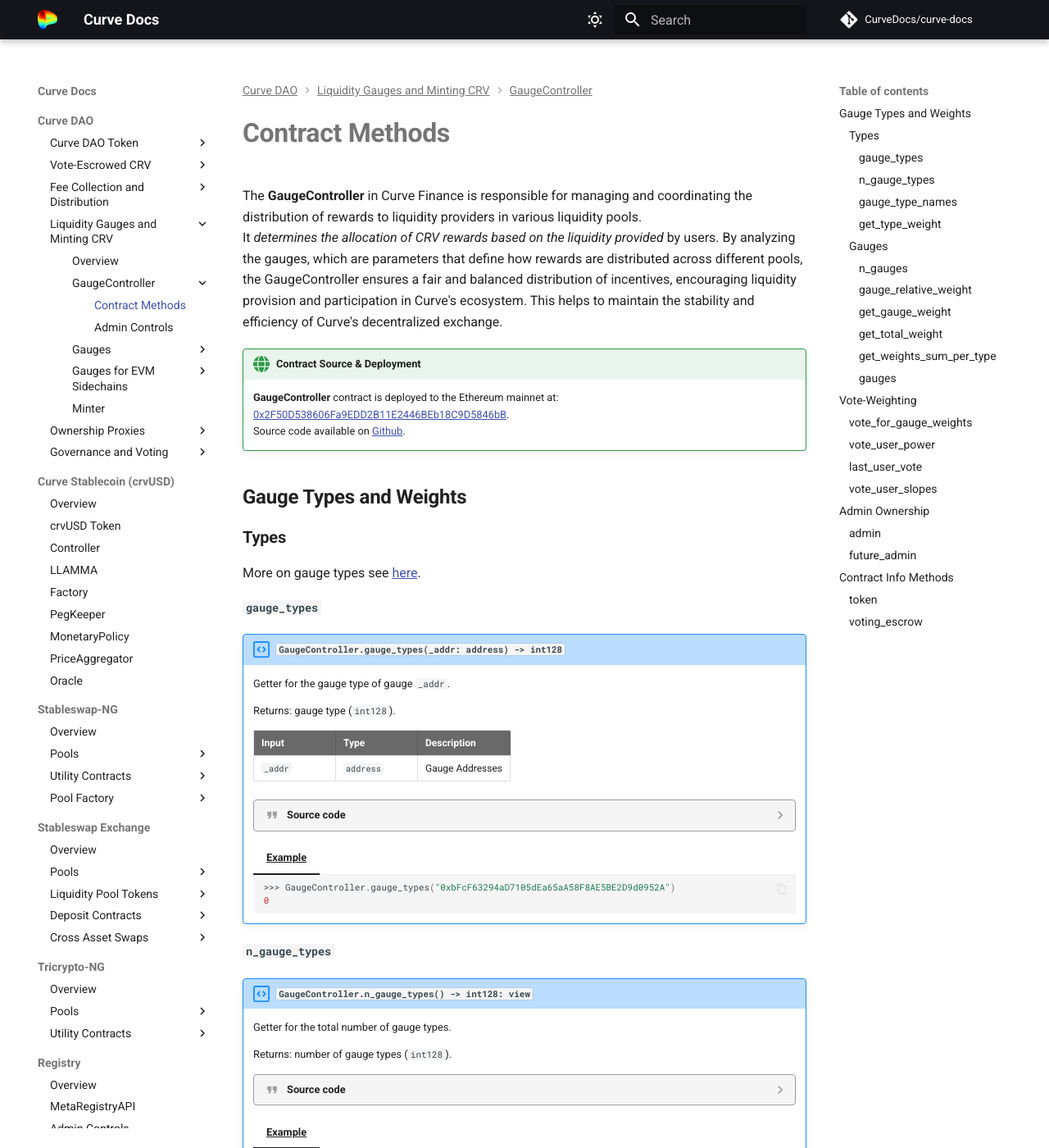
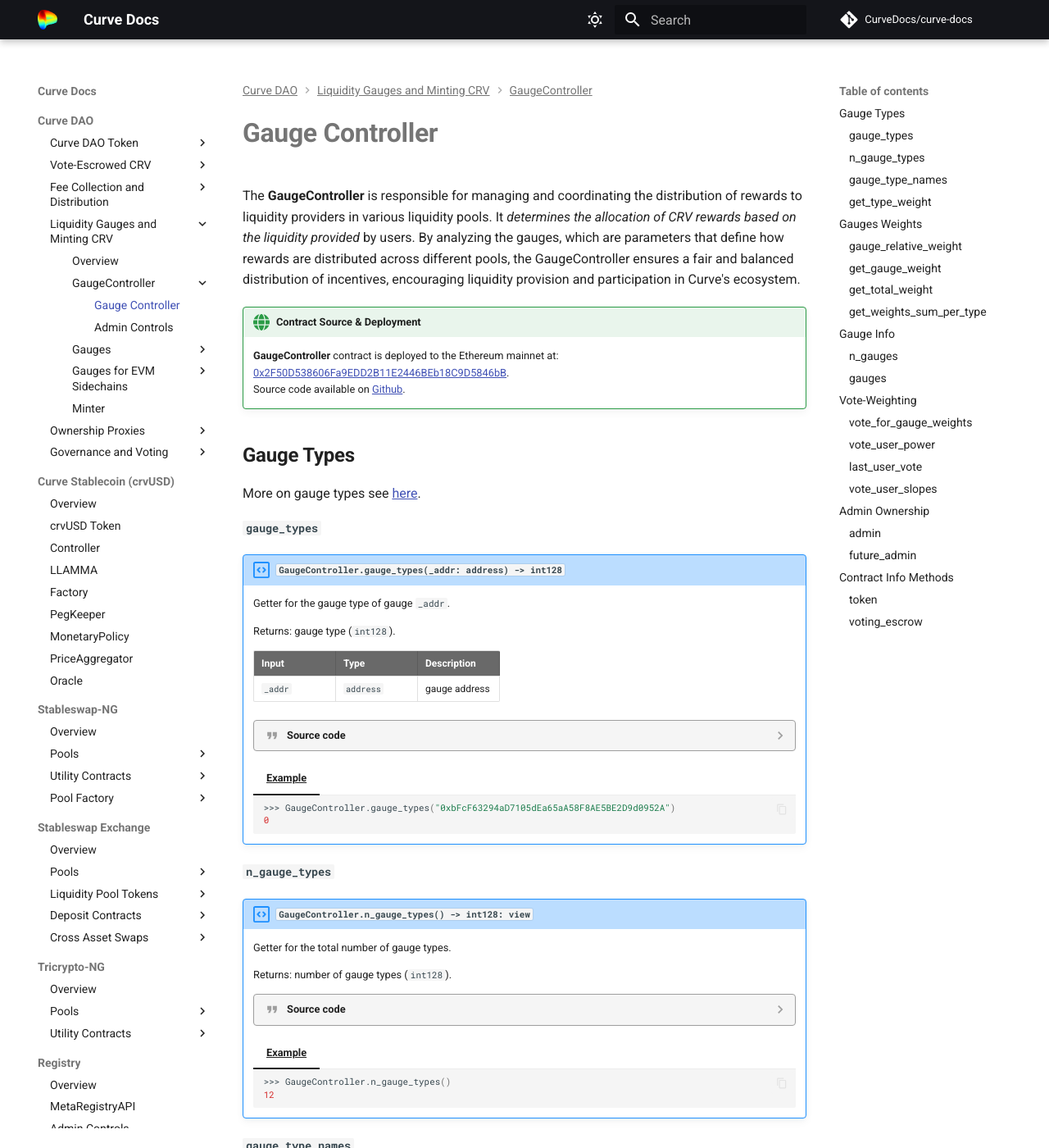
Before and after one commit to CurveDocs/curve-docs, an MkDocs documentation site: the page built from docs/curve_dao/liquidity-gauge-and-minting-crv/gauge-controller/GaugeController.md, in a window 1280 px wide and 1400 px high. Shown: the whole window at 82% size. Built offline with MkDocs 1.6.1 and Material for MkDocs 9.7.7, drawn with Linux system fonts in a browser that asks for light colours; comment, search, counter and statistics services are not loaded; some of the changed text lies outside the part shown.

Commit message:
gauge controller update

````diff
--- a/docs/curve_dao/liquidity-gauge-and-minting-crv/gauge_controller/GaugeController.md
+++ b/docs/curve_dao/liquidity-gauge-and-minting-crv/gauge-controller/GaugeController.md
@@ -1,5 +1,4 @@
-The **GaugeController** in Curve Finance is responsible for managing and coordinating the distribution of rewards to liquidity providers in various liquidity pools.
-It *determines the allocation of CRV rewards based on the liquidity provided* by users. By analyzing the gauges, which are parameters that define how rewards are distributed across different pools, the GaugeController ensures a fair and balanced distribution of incentives, encouraging liquidity provision and participation in Curve's ecosystem. This helps to maintain the stability and efficiency of Curve's decentralized exchange.
+The **GaugeController** is responsible for managing and coordinating the distribution of rewards to liquidity providers in various liquidity pools. It *determines the allocation of CRV rewards based on the liquidity provided* by users. By analyzing the gauges, which are parameters that define how rewards are distributed across different pools, the GaugeController ensures a fair and balanced distribution of incentives, encouraging liquidity provision and participation in Curve's ecosystem.
 
 
 !!!deploy "Contract Source & Deployment"
@@ -7,13 +6,9 @@
     Source code available on [Github](https://github.com/curvefi/curve-dao-contracts/blob/master/contracts/GaugeController.vy).
 
 
-# **Gauge Types and Weights**
 
-
-## **Types**
-
+# **Gauge Types**
 More on gauge types see [here](../gauges/overview.md).
-
 
 ### `gauge_types`
 !!! description "`GaugeController.gauge_types(_addr: address) -> int128`"
@@ -24,11 +19,11 @@
 
     | Input      | Type   | Description |
     | ----------- | -------| ----|
-    | `_addr` |  `address` | Gauge Addresses |
+    | `_addr` |  `address` | gauge address |
 
     ??? quote "Source code"
 
-        ```python hl_lines="1 5"
+        ```python
         gauge_types_: HashMap[address, int128]
 
         @external
@@ -61,7 +56,7 @@
 
     ??? quote "Source code"
 
-        ```python hl_lines="1 13"
+        ```python
         n_gauge_types: public(int128)
 
         @external
@@ -90,17 +85,17 @@
 ### `gauge_type_names`
 !!! description "`GaugeController.gauge_type_names(arg0: int128) -> string: view`"
 
-    Getter for the name of gauge type `arg0`.
+    Getter for the name of gauge type at index `arg0`.
 
     Returns: type name (`string`).
 
     | Input      | Type   | Description |
     | ----------- | -------| ----|
-    | `arg0` |  `int128` | Gauge Type Name |
+    | `arg0` |  `int128` | index |
 
     ??? quote "Source code"
 
-        ```python hl_lines="1 4 7 12"
+        ```python
         gauge_type_names: public(HashMap[int128, String[64]])
 
         @external
@@ -135,11 +130,21 @@
 
     | Input      | Type   | Description |
     | ----------- | -------| ----|
-    | `type_id` |  `int128` | Gauge Type ID |
+    | `type_id` |  `int128` | gauge type id |
 
     ??? quote "Source code"
 
-        ```python hl_lines="0"
+        ```python
+        @external
+        @view
+        def get_type_weight(type_id: int128) -> uint256:
+            """
+            @notice Get current type weight
+            @param type_id Type id
+            @return Type weight
+            """
+            return self.points_type_weight[type_id][self.time_type_weight[type_id]]
+
         @internal
         def _get_type_weight(gauge_type: int128) -> uint256:
             """
@@ -181,63 +175,7 @@
         ```
 
 
-## **Gauges**
-
-### `n_gauges`
-!!! description "`GaugeController.n_gauges -> int128: view`"
-
-    Getter for the total amount of individual gauges.
-
-    Returns: amount of gauges (`int128`).
-
-    ??? quote "Source code"
-
-        ```python hl_lines="1 16"
-        n_gauges: public(int128)
-
-        @external
-        def add_gauge(addr: address, gauge_type: int128, weight: uint256 = 0):
-            """
-            @notice Add gauge `addr` of type `gauge_type` with weight `weight`
-            @param addr Gauge address
-            @param gauge_type Gauge type
-            @param weight Gauge weight
-            """
-            assert msg.sender == self.admin
-            assert (gauge_type >= 0) and (gauge_type < self.n_gauge_types)
-            assert self.gauge_types_[addr] == 0  # dev: cannot add the same gauge twice
-
-            n: int128 = self.n_gauges
-            self.n_gauges = n + 1
-            self.gauges[n] = addr
-
-            self.gauge_types_[addr] = gauge_type + 1
-            next_time: uint256 = (block.timestamp + WEEK) / WEEK * WEEK
-
-            if weight > 0:
-                _type_weight: uint256 = self._get_type_weight(gauge_type)
-                _old_sum: uint256 = self._get_sum(gauge_type)
-                _old_total: uint256 = self._get_total()
-
-                self.points_sum[gauge_type][next_time].bias = weight + _old_sum
-                self.time_sum[gauge_type] = next_time
-                self.points_total[next_time] = _old_total + _type_weight * weight
-                self.time_total = next_time
-
-                self.points_weight[addr][next_time].bias = weight
-
-            if self.time_sum[gauge_type] == 0:
-                self.time_sum[gauge_type] = next_time
-            self.time_weight[addr] = next_time
-
-            log NewGauge(addr, gauge_type, weight)
-        ```
-
-    === "Example"
-        ```shell
-        >>> GaugeController.n_gauges()
-        264
-        ```
+# **Gauges Weights**
 
 
 ### `gauge_relative_weight`
@@ -257,7 +195,7 @@
 
     ??? quote "Source code"
 
-        ```python hl_lines="3 19 22 26 35"
+        ```python
         @internal
         @view
         def _gauge_relative_weight(addr: address, time: uint256) -> uint256:
@@ -315,7 +253,7 @@
 
     ??? quote "Source code"
 
-        ```python hl_lines="3 9"
+        ```python
         @external
         @view
         def get_gauge_weight(addr: address) -> uint256:
@@ -343,7 +281,7 @@
 
     ??? quote "Source code"
 
-        ```python hl_lines="1 5 10"
+        ```python
         points_total: public(HashMap[uint256, uint256])  # time -> total weight
 
         @external
@@ -377,7 +315,7 @@
 
     ??? quote "Source code"
 
-        ```python hl_lines=1 5 11"
+        ```python
         points_sum: public(HashMap[int128, HashMap[uint256, Point]])  # type_id -> time -> Point
 
         @external
@@ -398,6 +336,64 @@
         ```
 
 
+# **Gauge Info**
+
+### `n_gauges`
+!!! description "`GaugeController.n_gauges -> int128: view`"
+
+    Getter for the total amount of individual gauges.
+
+    Returns: amount of gauges (`int128`).
+
+    ??? quote "Source code"
+
+        ```python
+        n_gauges: public(int128)
+
+        @external
+        def add_gauge(addr: address, gauge_type: int128, weight: uint256 = 0):
+            """
+            @notice Add gauge `addr` of type `gauge_type` with weight `weight`
+            @param addr Gauge address
+            @param gauge_type Gauge type
+            @param weight Gauge weight
+            """
+            assert msg.sender == self.admin
+            assert (gauge_type >= 0) and (gauge_type < self.n_gauge_types)
+            assert self.gauge_types_[addr] == 0  # dev: cannot add the same gauge twice
+
+            n: int128 = self.n_gauges
+            self.n_gauges = n + 1
+            self.gauges[n] = addr
+
+            self.gauge_types_[addr] = gauge_type + 1
+            next_time: uint256 = (block.timestamp + WEEK) / WEEK * WEEK
+
+            if weight > 0:
+                _type_weight: uint256 = self._get_type_weight(gauge_type)
+                _old_sum: uint256 = self._get_sum(gauge_type)
+                _old_total: uint256 = self._get_total()
+
+                self.points_sum[gauge_type][next_time].bias = weight + _old_sum
+                self.time_sum[gauge_type] = next_time
+                self.points_total[next_time] = _old_total + _type_weight * weight
+                self.time_total = next_time
+
+                self.points_weight[addr][next_time].bias = weight
+
+            if self.time_sum[gauge_type] == 0:
+                self.time_sum[gauge_type] = next_time
+            self.time_weight[addr] = next_time
+
+            log NewGauge(addr, gauge_type, weight)
+        ```
+
+    === "Example"
+        ```shell
+        >>> GaugeController.n_gauges()
+        264
+        ```
+
 ### `gauges`
 !!! description "`GaugeController.gauges(arg0: uint256) -> address: view`"
 
@@ -411,7 +407,7 @@
 
     ??? quote "Source code"
 
-        ```python hl_lines="1 17"
+        ```python
         gauges: public(address[1000000000])
 
         @external
@@ -441,7 +437,6 @@
         ```
 
 
-
 # **Vote-Weighting**
 Vote weight power is expressed as an `integer` in bps (units of 0.01%). `10000` is equivalent to a 100% vote weight.
 
@@ -463,7 +458,7 @@
 
     ??? quote "Source code"
 
-        ```python hl_lines="1 8 68"
+        ```python
         event VoteForGauge:
             time: uint256
             user: address
@@ -562,7 +557,7 @@
 
     ??? quote "Source code"
 
-        ```python hl_lines="1 36 38"
+        ```python
         vote_user_power: public(HashMap[address, uint256])  # Total vote power used by user
 
         @external
@@ -658,7 +653,7 @@
 
     ??? quote "Source code"
 
-        ```python hl_lines="1 17 70"
+        ```python
         last_user_vote: public(HashMap[address, HashMap[address, uint256]])  # Last user vote's timestamp for each gauge address
 
         @external
@@ -754,7 +749,7 @@
 
     ??? quote "Source code"
 
-        ```python hl_lines="1 22 67"
+        ```python
         vote_user_slopes: public(HashMap[address, HashMap[address, VotedSlope]])  # user -> gauge_addr -> VotedSlope
 
         @external
@@ -847,7 +845,7 @@
 
     ??? quote "Source code"
 
-        ```python hl_lines="1 13"
+        ```python
         admin: public(address)  # Can and will be a smart contract
 
         @external
@@ -876,24 +872,14 @@
 ## `future_admin`
 !!! description "`GaugeController.future_admin() -> address: view`"
 
-    Getter for the future admin of the contract. This variable is changed when calling `commit_transfer_ownership` successfully.
+    Getter for the future admin of the contract.
 
     Returns: future admin (`address`).
 
     ??? quote "Source code"
 
-        ```python hl_lines="1 10"
+        ```python
         future_admin: public(address)  # Can and will be a smart contract
-
-        @external
-        def commit_transfer_ownership(addr: address):
-            """
-            @notice Transfer ownership of GaugeController to `addr`
-            @param addr Address to have ownership transferred to
-            """
-            assert msg.sender == self.admin  # dev: admin only
-            self.future_admin = addr
-            log CommitOwnership(addr)
         ```
 
     === "Example"
@@ -914,7 +900,7 @@
 
     ??? quote "Source code"
 
-        ```python hl_lines="1 4 7 10 14"
+        ```python
         token: public(address)  # CRV token
 
         @external
@@ -949,7 +935,7 @@
 
     ??? quote "Source code"
 
-        ```python hl_lines="1 4 8 11 15"
+        ```python
         voting_escrow: public(address)  # Voting escrow
 
         @external
--- a/mkdocs.yml
+++ b/mkdocs.yml
@@ -34,8 +34,8 @@
     - Liquidity Gauges and Minting CRV:
       - Overview: curve_dao/liquidity-gauge-and-minting-crv/overview.md
       - GaugeController:
-        - Contract Methods: curve_dao/liquidity-gauge-and-minting-crv/gauge_controller/GaugeController.md
-        - Admin Controls: curve_dao/liquidity-gauge-and-minting-crv/gauge_controller/admin_controls.md
+        - Gauge Controller: curve_dao/liquidity-gauge-and-minting-crv/gauge-controller/GaugeController.md
+        - Admin Controls: curve_dao/liquidity-gauge-and-minting-crv/gauge-controller/admin-controls.md
       - Gauges:
         - Overview: curve_dao/liquidity-gauge-and-minting-crv/gauges/overview.md
         - LiquidityGaugeV1: curve_dao/liquidity-gauge-and-minting-crv/gauges/LiquidityGaugeV1.md
````
Also changed, not shown: other parts of docs/curve_dao/liquidity-gauge-and-minting-crv/gauge-controller/GaugeController.md (+14 -24 lines), docs/curve_dao/liquidity-gauge-and-minting-crv/gauge-controller/admin-controls.md (renamed from docs/curve_dao/liquidity-gauge-and-minting-crv/gauge_controller/admin_controls.md, +44 -30 lines).
